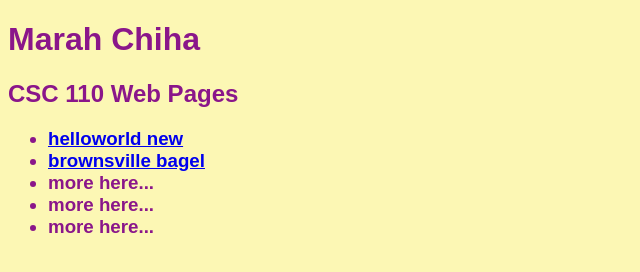
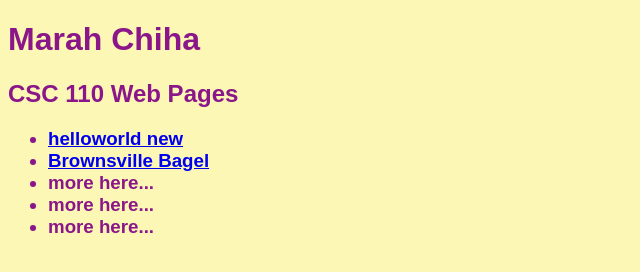
Before and after one commit to mchiha-pvcc/mchiha-pvcc.github.io, a plain HTML site: page index.html in a window 1280 px wide. Shown: the full height of the page, 0-640 px from the left. Drawn offline with Linux system fonts and the light colour scheme.

Commit message:
Update index.html

```diff
--- a/index.html
+++ b/index.html
@@ -12,7 +12,7 @@
 <h3>
 <ul>
   <li><a href = "helloworld new.html"> helloworld new </a></li>
-  <li><a href = "brownsville bagel.html"> brownsville bagel </a></li>
+  <li><a href = "Brownsville Bagel.html"> Brownsville Bagel </a></li>
   <li>more here...</li>
   <li>more here...</li>
   <li>more here...</li>
```
